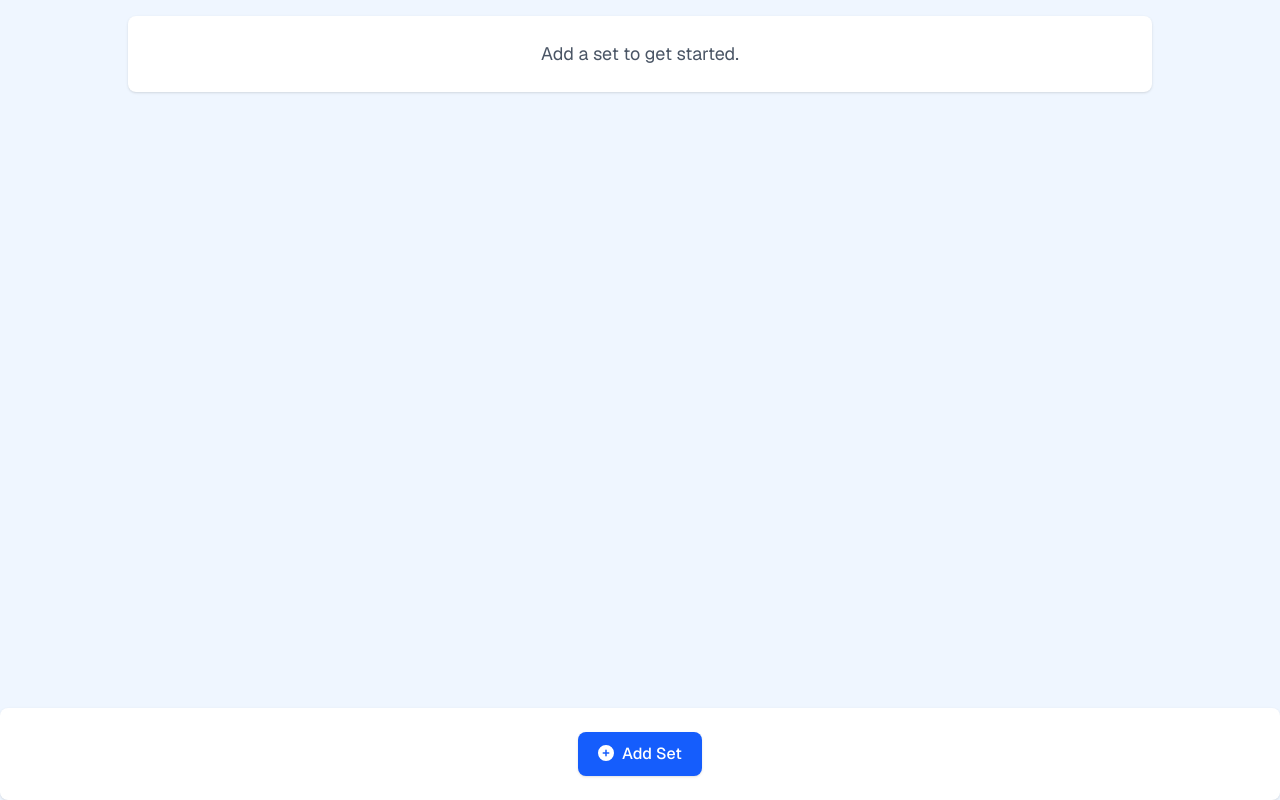
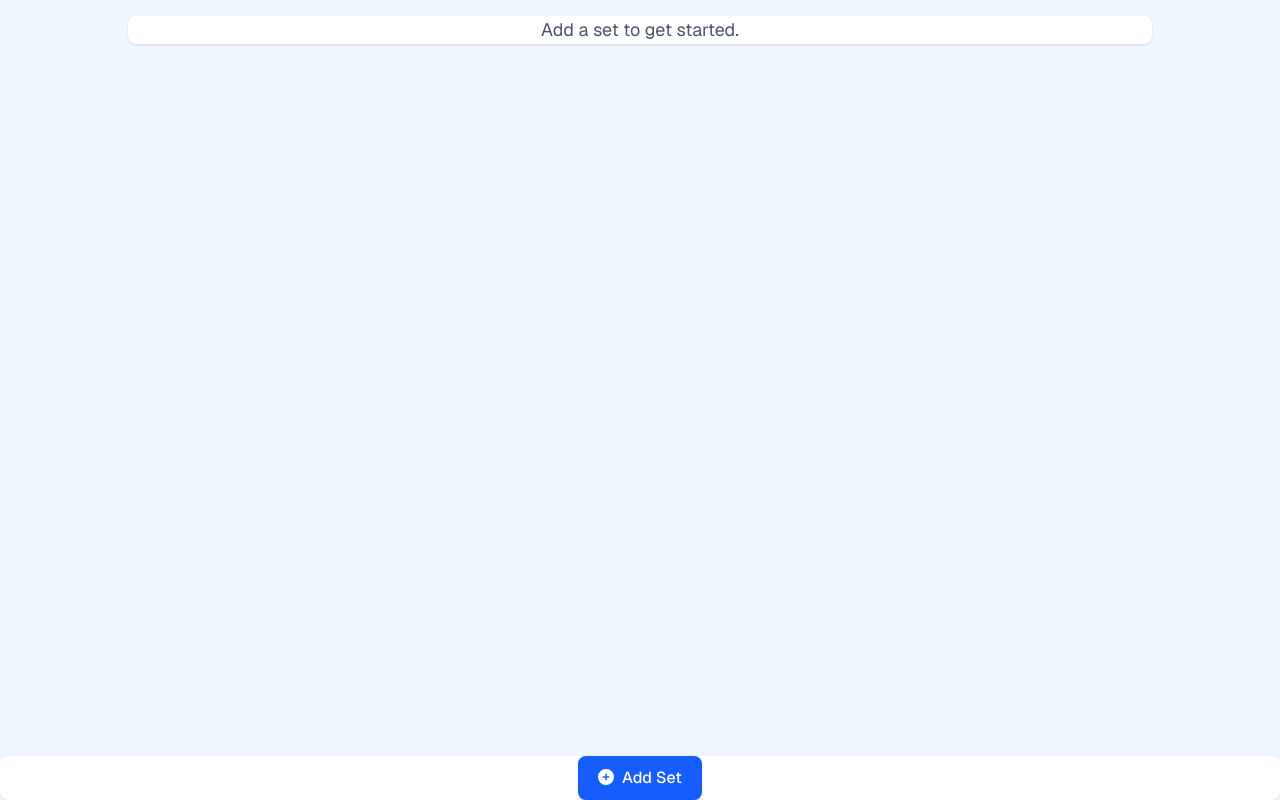
Before and after one commit to gesteves/swimsetter, a Next.js app: page / in a window 1280 px wide. Built offline with nearby package versions, Linux system fonts and the light colour scheme.

Commit message:
Make table full width

```diff
--- a/app/components/Card.js
+++ b/app/components/Card.js
@@ -1,7 +1,7 @@
 export default function Card({ children, footer, className = "" }) {
   return (
     <div className={`divide-y divide-gray-200 overflow-hidden rounded-lg bg-white shadow-sm ${className}`}>
-      <div className="px-4 py-5 sm:p-6">
+      <div>
         {children}
       </div>
       {footer && (
```
